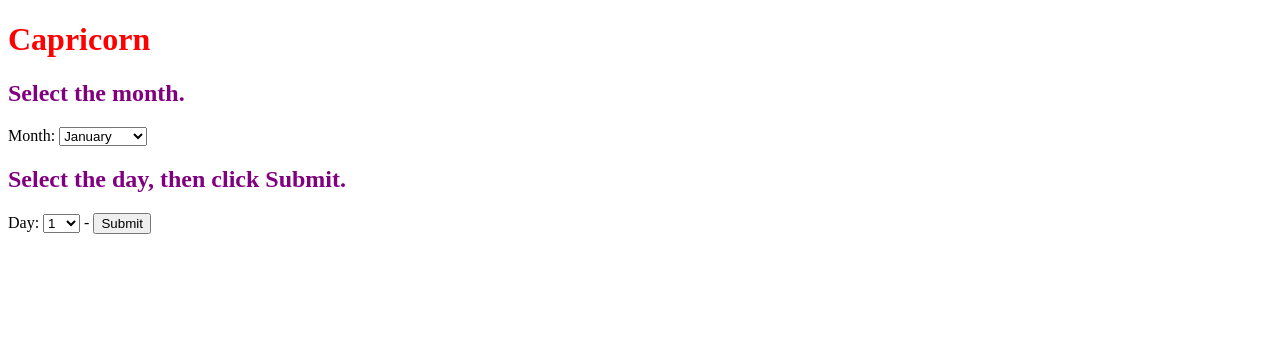
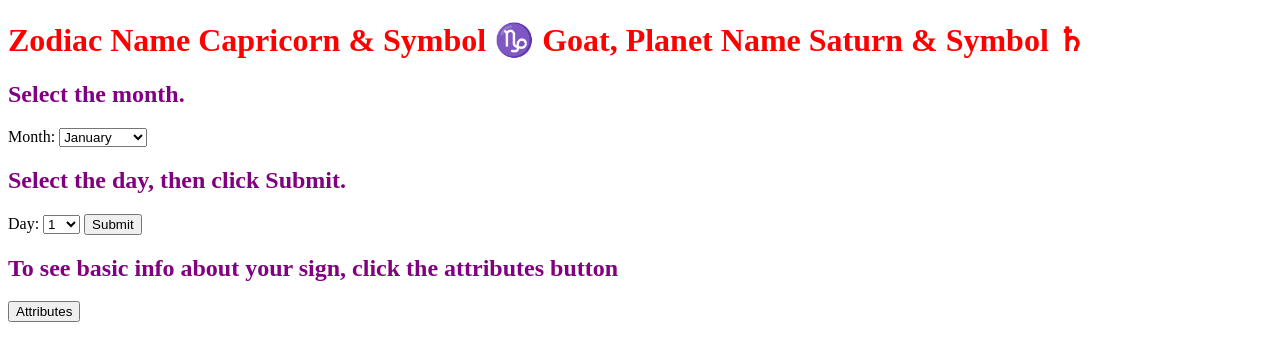
Before and after one commit to Tmorgan33/Zodiac, a plain HTML site: page index.html in a window 1280 px wide. Both pictures are taken after a click on the button "Submit". Drawn offline with Linux system fonts and the light colour scheme.

Commit message:
Adding Symbols and Planets etc...

```diff
--- a/index.html
+++ b/index.html
@@ -2,13 +2,16 @@
 <html>
 <head>
 <meta charset="utf-8" />
-<title>Zodiac Changing Original</title>
+<meta name="description" content="Find your Sign"/>
+<title>Zodiac</title>
 <link rel="stylesheet" href="style.css">
-<script src="zodiac.js" type="text/javascript" ></script>
-
+<script src="zodiac.js"></script>
 </head>
 <body>
 <h1 id='s_zodiac'>Your Zodiac sign will show here</h1>
+<div>
+  <h1 id="zodiacName"></h1>
+</div>
 
 <h2>Select the month.</h2>
   Month: <select id='s_m'>
@@ -57,16 +60,34 @@
       <option value='29'>29</option>
       <option value='30'>30</option>
       <option value='31'>31</option>
-    </select> -  <input type='button' id='slct1' value='Submit' />
+    </select>
+    <input type='button' id='yoursign' value='Submit' />
+
 <script>
 function zodiac(month, day){
-  var zodiac =['', 'Capricorn', 'Aquarius', 'Pisces', 'Aries', 'Taurus', 'Gemini', 'Cancer', 'Leo', 'Virgo', 'Libra', 'Scorpio', 'Sagittarius', 'Capricorn'];
+  var zodiac =['', 'Zodiac Name Capricorn & Symbol &#9809 Goat, Planet Name Saturn & Symbol &#9796',
+  'Aquarius',
+  'Pisces',
+  'Aries',
+  'Taurus',
+  'Gemini',
+  'Cancer',
+  'Leo',
+  'Virgo',
+  'Libra',
+  'Scorpio',
+  'Sagittarius'];
  var last_day =['', 19, 18, 20, 20, 21, 21, 22, 22, 21, 22, 21, 20, 19];
  return (day > last_day[month]) ? zodiac[month*1 + 1] : zodiac[month];
 }
-document.getElementById('slct1').onclick = function(){
+document.getElementById('yoursign').onclick = function(){
  document.getElementById('s_zodiac').innerHTML = zodiac(document.getElementById('s_m').value, document.getElementById('s_days').value);
 }
+
 </script>
+
+<h2 id="attributes">To see basic info about your sign, click the attributes button</h2>
+<input type='button' id='attributes' value='Attributes' />
 </body>
+
 </html>
--- a/zodiac.js
+++ b/zodiac.js
@@ -79,12 +79,9 @@ var zodiac = [
 function astSign() {
 	console.log("working")
 
-	var userInput = document.getElementById("your-sign").value.toLowerCase()
-
 	var sign = document.getElementById("yourSign")
 	var range = document.getElementById("birthdayRange")
 	var attributes = document.getElementById("attributes")
-	var img = document.getElementById("zodiacImage")
 
 	for(i = 0; i < zodiac.length; i++) {
 		if(userInput == zodiac[i].zodiacName) {
@@ -92,7 +89,7 @@ function astSign() {
 
 			range.innerHTML = zodiac[i].birthdayRange
 			attributes.innerHTML = zodiac[i].attributes
-			img.src = zodiac[i].picture
+
 			return
 		} else {
 			sign.innerHTML = "oops! That's not a sign. Try again"
```
Also changed, not shown: style.css (line endings or trailing spaces).
